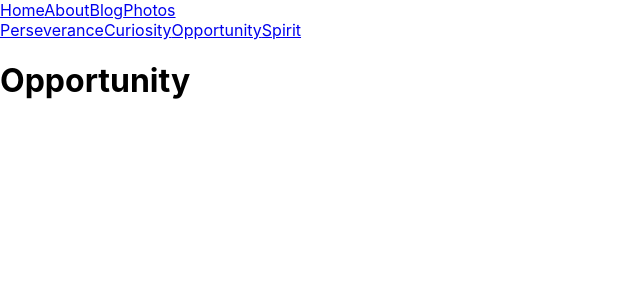
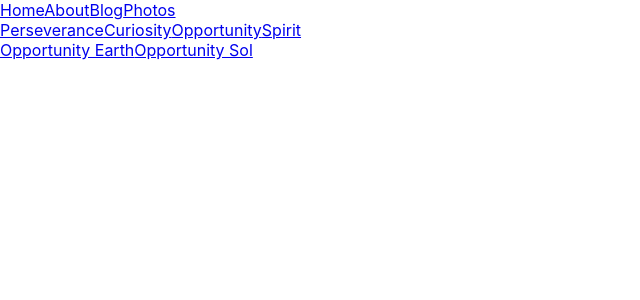
Before and after one commit to JacquelineQ/Latest-From-Mars, a React (Create React App) app: page /photos/photos/opportunity in a window 1280 px wide. Shown: the top 300 px of the page, without its empty margins (0-640 px from the left). Built offline with nearby package versions, Linux system fonts and the light colour scheme.

Commit message:
+ Opportunity nav links

```diff
--- a/src/Photos/Opportunity.js
+++ b/src/Photos/Opportunity.js
@@ -1,7 +1,17 @@
 import React from "react";
+import { Link, Outlet } from "react-router-dom";
 
 function Opportunity() {
-    return <h1>Opportunity</h1>;
+    return (
+        <>
+        <div className="opportunityNav">
+            <Link to="opportunityEarth">Opportunity Earth</Link>
+            <Link to="opportunitySol">Opportunity Sol</Link>
+        </div>
+
+        <Outlet />
+        </>
+    )
 }
 
 export default Opportunity;
```
